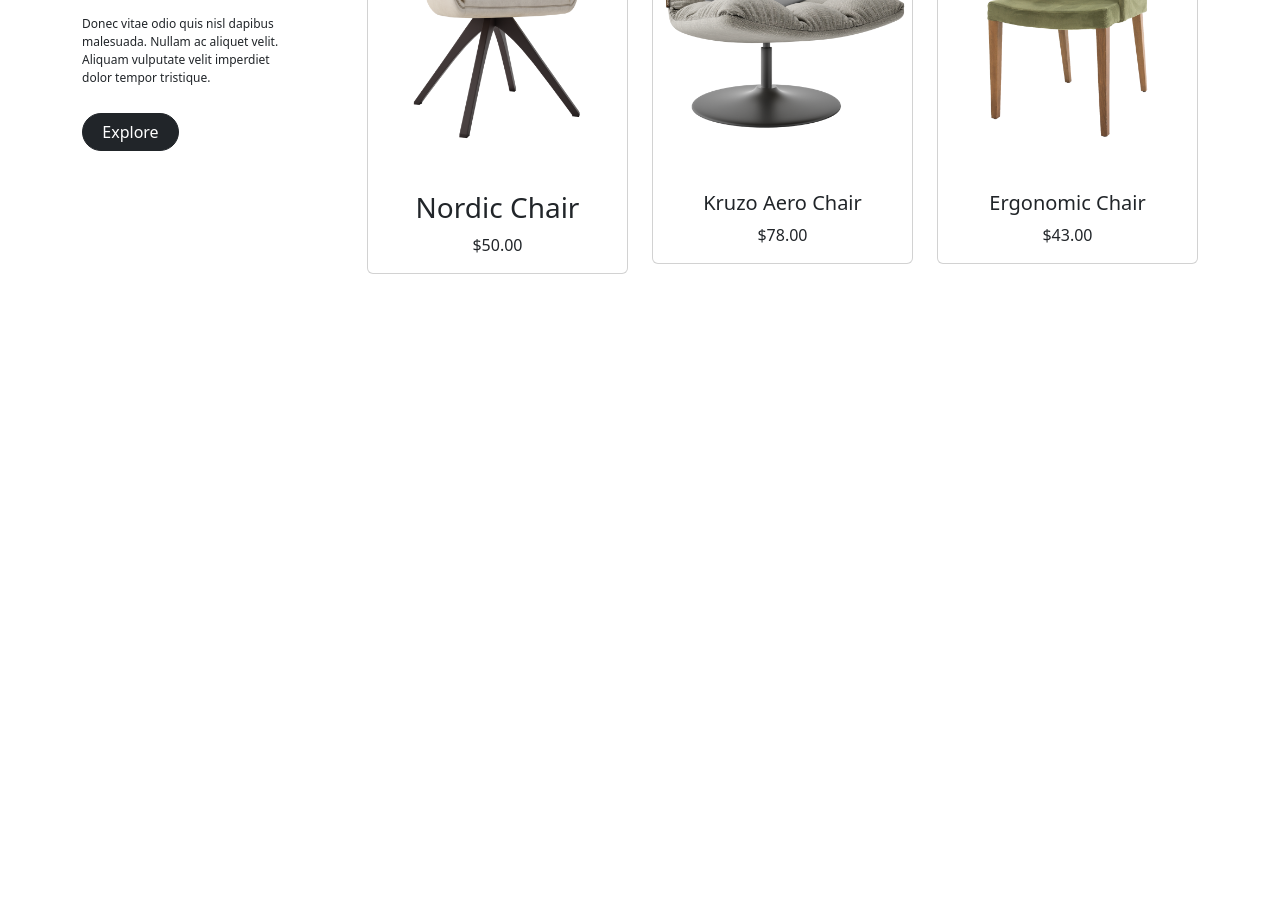
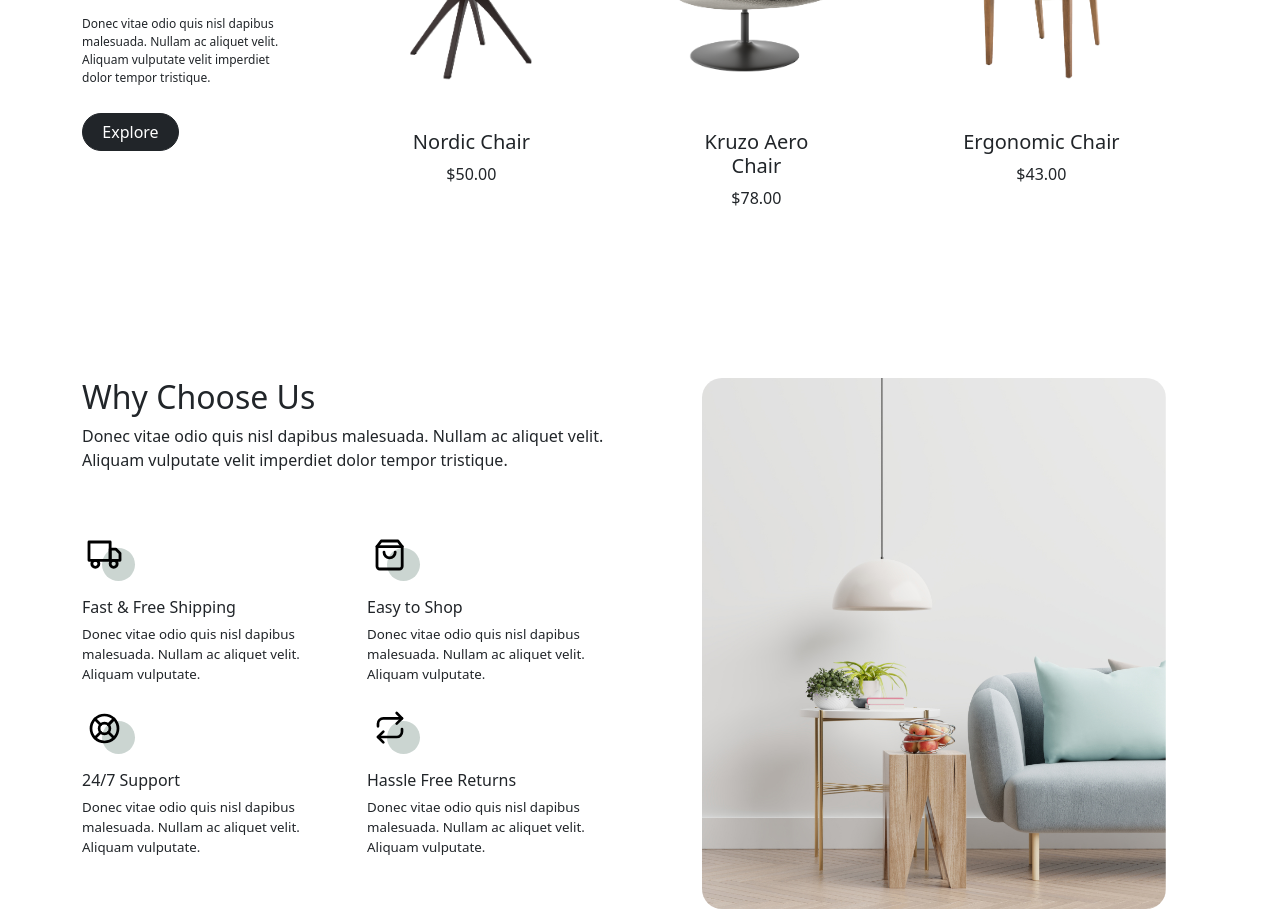
Before and after one commit to zainaliarain/FurniReactProject, a React (Create React App) app: page / in a window 1280 px wide. Shown: the part 720-1629 px from the top of the page. Before the commit the page ends 1024 px from the top, so only its background shows below. Built offline with nearby package versions, Linux system fonts and the light colour scheme.

Commit message:
Some Code added

```diff
--- a/src/component/Hero.css
+++ b/src/component/Hero.css
@@ -55,7 +55,7 @@ body {
     font-weight: 500;
     padding: 10px;
     margin: 20px;
-    ;
+    width: 130px;
 }
 .hero-btn .btn2 {
     border-radius: 30px;
@@ -87,9 +87,63 @@ body {
     text-align: center;
     margin-bottom: 30px;
     border-style: none;
+    width: 80%;
+    display: block;
+    text-decoration: none;
+    padding: 10px;
+
 }
 .card img {
     position: relative;
     width: 100%;
     margin-bottom: 30px;
 }
+.whychoosus{
+    display: block;
+    position: relative;
+}
+.whychoosus h2{
+    font-size: 2rem;
+    font-weight: 500;
+}
+.whychoosus p{
+  margin-bottom: 60px;
+  font-size: 1rem;
+  font-weight: 400;
+
+}
+.chooseusImg img{
+    height: 100%;
+    width: 100%;
+}
+.feature h3{
+    font-size: medium;
+    margin-top: 20px;
+}
+.feature p{
+    font-size: smaller;
+    margin-bottom: 20px;
+}
+.feature .image-container {
+    display: inline-block;
+    position: relative;
+}
+
+.feature .image-container::before {
+    content: "";
+    position: absolute;
+    top: 16px;
+    left: 20px;
+    width: 33px;
+    height: 33px;
+    background: #CBD5D1;
+    border-radius: 100%;
+    z-index: -1;
+}
+.chooseusImg img{
+    position: relative;
+    margin-left: 50px;
+    border-radius: 20px;
+    width: 85%;
+    height: auto;
+}
--- a/src/component/Hero.jsx
+++ b/src/component/Hero.jsx
@@ -1,9 +1,15 @@
 import React from 'react';
+// import { FontAwesomeIcon } from '@fortawesome/react-fontawesome';
 import './Hero.css';
 import img from "../images/couch.png";
 import cardimg1 from "../images/product-1.png";
 import cardimg2 from "../images/product-2.png";
 import cardimg3 from "../images/product-3.png";
+import truck from "../images/truck.svg";
+import bag from "../images/bag.svg";
+import support from "../images/support.svg";
+import retrn from "../images/return.svg";
+import whychooseus from "../images/why-choose-us-img.jpg";
 
 
 function Hero() {
@@ -36,25 +42,25 @@ function Hero() {
 
             {/* Start Product Section */}
             <div className='container'>
-                <div className='row' style={{ marginTop: '8%' }}>
-                    <div className='col-3' >
+                <div className='row ' style={{ marginTop: '8%' }}>
+                    <div className='col-md-3' >
                         <div className='product'>
                             <h2>Crafted with excellent material.</h2>
                             <p>Donec vitae odio quis nisl dapibus malesuada. Nullam ac aliquet velit. Aliquam vulputate velit imperdiet dolor tempor tristique.</p>
                             <button type="button" className="btn btn-dark">Explore</button>
                         </div>
                     </div>
-                    <div className='col-md-3'>
-                        <div class="card">
+                    <div className='col-md-3 '>
+                        <div class="card" style={{ border: 'none' }} >
                             <img alt="productimg1" src={cardimg1} />
                             <div class="card-body">
-                                <h3 class="card-title">Nordic Chair</h3>
+                                <h5 class="card-title">Nordic Chair</h5>
                                 <p class="card-text">$50.00</p>
                             </div>
                         </div>
                     </div>
                     <div className='col-md-3'>
-                        <div class="card ">
+                        <div class="card" style={{ border: 'none' }}>
                             <img alt="productimg1" src={cardimg2} />
                             <div class="card-body">
                                 <h5 class="card-title">Kruzo Aero Chair</h5>
@@ -63,7 +69,7 @@ function Hero() {
                         </div>
                     </div>
                     <div className='col-md-3'>
-                        <div class="card ">
+                        <div class="card" style={{ border: 'none' }}>
                             <img alt="productimg1" src={cardimg3} />
                             <div class="card-body">
                                 <h5 class="card-title">Ergonomic Chair</h5>
@@ -74,6 +80,62 @@ function Hero() {
                 </div>
             </div>
             {/* End Product Section */}
+
+            {/* {Why Choose Us Secton} */}
+            <div className='container'>
+                <div className="row" style={{ marginTop: '10%' }}>
+                    <div className="col-lg-6">
+                        <div className="whychoosus">
+                            <h2>Why Choose Us</h2>
+                            <p>Donec vitae odio quis nisl dapibus malesuada. Nullam ac aliquet velit. Aliquam vulputate velit imperdiet dolor tempor tristique.</p>
+                        </div>
+                        <div className="row">
+                            <div className="col-md-6">
+                                <div className="feature">
+                                    <div className="image-container">
+                                        <img alt="truckImg" src={truck} />
+                                    </div>
+                                    <h3>Fast & Free Shipping</h3>
+                                    <p>Donec vitae odio quis nisl dapibus malesuada. Nullam ac aliquet velit. Aliquam vulputate.</p>
+                                </div>
+                            </div>
+                            <div className="col-md-6">
+                                <div className="feature">
+                                    <div className="image-container">
+                                        <img alt="bagImg" src={bag} />
+                                    </div>
+                                    <h3>Easy to Shop</h3>
+                                    <p>Donec vitae odio quis nisl dapibus malesuada. Nullam ac aliquet velit. Aliquam vulputate.</p>
+                                </div>
+                            </div>
+                            <div className="col-md-6">
+                                <div className="feature">
+                                    <div className="image-container">
+                                        <img alt="supportImg" src={support} />
+                                    </div>
+                                    <h3>24/7 Support</h3>
+                                    <p>Donec vitae odio quis nisl dapibus malesuada. Nullam ac aliquet velit. Aliquam vulputate.</p>
+                                </div>
+                            </div>
+                            <div className="col-md-6">
+                                <div className="feature">
+                                    <div className="image-container">
+                                    <img alt="returnImg" src={retrn} />
+                                    </div>
+                                    <h3>Hassle Free Returns</h3>
+                                    <p>Donec vitae odio quis nisl dapibus malesuada. Nullam ac aliquet velit. Aliquam vulputate.</p>
+                                </div>
+                            </div>
+                        </div>
+                    </div>
+                    <div className="col-md-6">
+                        <div className="chooseusImg">
+                            <img alt="chooseus" src={whychooseus} />
+                        </div>
+                    </div>
+                </div>
+            </div>
+            {/* {Why Choose Us Secton End} */}
         </>
     );
 }
```
